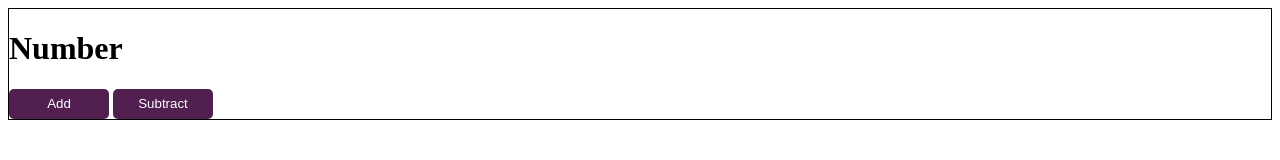
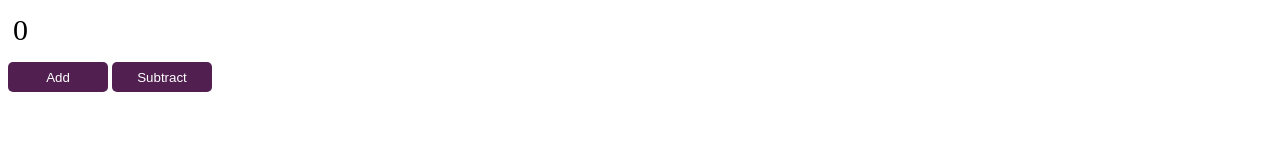
Before and after one commit to spacemapache/classic-counter, a plain HTML site: page index.html in a window 1280 px wide. Drawn offline with Linux system fonts and the light colour scheme.

Commit message:
added js code

```diff
--- a/index.html
+++ b/index.html
@@ -9,12 +9,11 @@
   <body>
     <div class="container">
       <div class="counterApp">
-        <div class="number">
-          <h1>Number</h1>
+        <div class="number" id="counter">0
           </div>
         <div class="buttons"></div>
-        <button id="addBtn">Add</button>
-        <button id="subtractBtn">Subtract</button>
+        <button id="addBtn" onclick="add()">Add</button>
+        <button id="subtractBtn" onclick="subtract()">Subtract</button>
         </div>
       </div>
     </div>
--- a/src/index.js
+++ b/src/index.js
@@ -1,2 +1,25 @@
-const add = document.getElementById("addBtn");
-const subtract = document.getElementById("subtractBtn");
+// define initial counter value
+let count = 0;
+
+// select elements
+const counterDisplay = document.getElementById("counter");
+const addNum = document.getElementById("addBtn");
+const subtractNum = document.getElementById("subtractBtn");
+
+//function to update display
+function updateDisplay() {
+  counterDisplay.textContent = count;
+}
+
+// function to add 1 to the counter
+function add() {
+  count++;
+  updateDisplay();
+}
+
+function subtract() {
+  count--;
+  updateDisplay();
+}
+
+updateDisplay();
--- a/src/style.css
+++ b/src/style.css
@@ -1,11 +1,16 @@
 .counterApp {
-  border: 1px solid black;
   align-items: center;
+}
+
+.number {
+  font-size: 30px;
+  padding: 5px;
 }
 
 .buttons {
   display: flex;
   flex-direction: column;
+  padding: 5px;
 }
 
 button {
```
